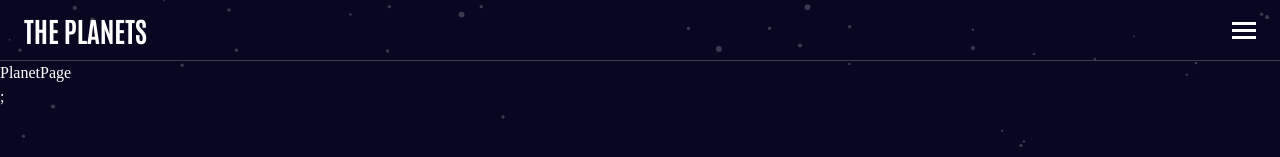
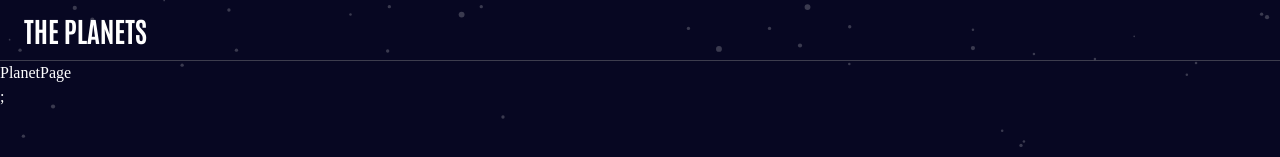
Before and after one commit to MatildaMared/practice__planet-facts, a Next.js app: page /mercury in a window 1280 px wide. Shown: the top 157 px of the page. Built offline with nearby package versions, Linux system fonts and the light colour scheme.

Commit message:
work on header

```diff
--- a/components/Header.tsx
+++ b/components/Header.tsx
@@ -2,6 +2,7 @@ import React from "react";
 import styled from "styled-components";
 import { Planet } from "../models/Planet";
 import HamburgerIcon from "../public/assets/icon-hamburger.svg";
+import { Breakpoint } from "../styles/constans";
 
 interface Props {
 	planetName: string;
@@ -12,7 +13,9 @@ const Header = ({ planetName, planetPaths }: Props) => {
 	return (
 		<Container>
 			<Logo>The planets</Logo>
-			<HamburgerIcon />
+			<MenuIconContainer>
+				<HamburgerIcon />
+			</MenuIconContainer>
 		</Container>
 	);
 };
@@ -33,4 +36,10 @@ const Logo = styled.h1`
 	line-height: 1;
 `;
 
+const MenuIconContainer = styled.div`
+	@media (min-width: ${Breakpoint.TabletPortrait}) {
+		display: none;
+	}
+`;
+
 export default Header;
```
